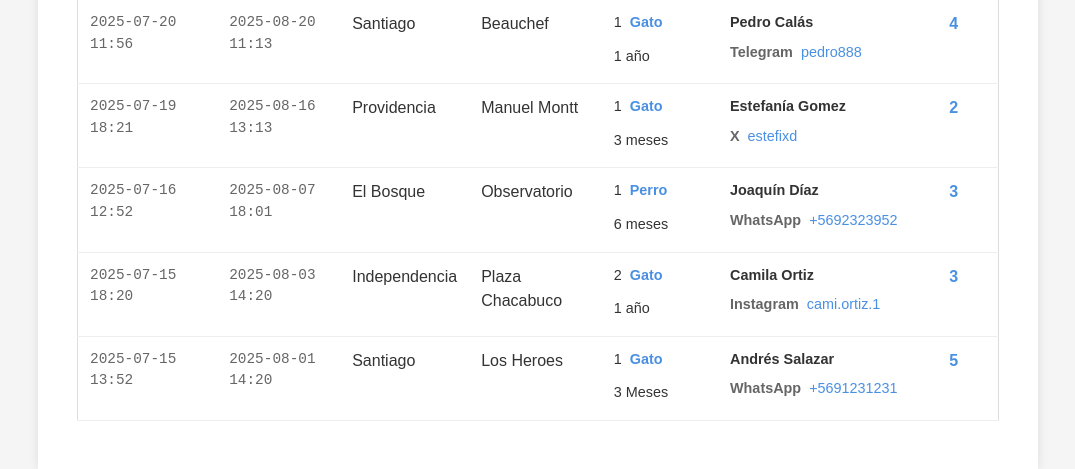
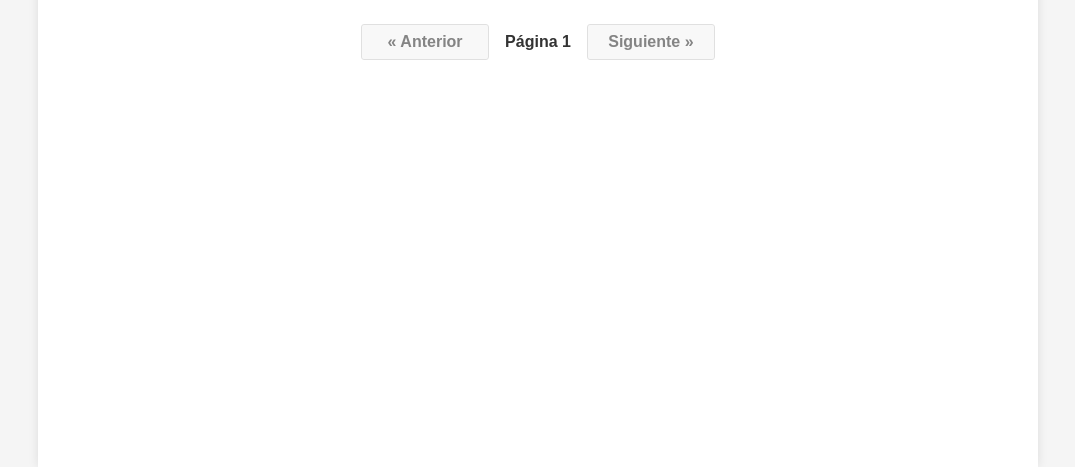
Before and after one commit to aab626/desarrollo_web_augusto_aguayo, a Flask app: page /listings in a window 1280 px wide. Shown: the part 333-802 px from the top of the page, without its empty margins (102-1177 px from the left). Run offline with Flask 3, Linux system fonts and the light colour scheme.

Commit message:
working listing and pagination with db
also fixed some issues with posting a new listing

```diff
--- a/app.py
+++ b/app.py
@@ -9,6 +9,7 @@
 
 UPLOAD_FOLDER = 'static/uploads'
 LISTINGS_IN_INDEX = 5
+LISTINGS_PER_PAGE = 5
 
 app = Flask(__name__)
 app.config['UPLOAD_FOLDER'] = Path(UPLOAD_FOLDER)
@@ -25,7 +26,7 @@
             listing_success = False
 
         last_listings = db.get_last_listings(LISTINGS_IN_INDEX)
-        last_listings_photo = {l.get('id'): db.get_first_photo_by_listing_id(l.get('id')) for l in last_listings}
+        last_listings_photo = {l.id: db.get_first_photo_by_listing_id(l.id) for l in last_listings}
         return render_template('index.html.j2', listings=last_listings, photo_dict=last_listings_photo, listing_success=listing_success)
 
 # New post form
@@ -48,7 +49,7 @@
         valid_status, failed_validations = validate_listing(request.form, request.files)
         if valid_status:
             img_filenames = []
-            for field, upload in request.files.items():
+            for _field, upload in request.files.items():
                 if not upload or not upload.filename:
                     continue
 
@@ -87,13 +88,20 @@
                             failed_validations=failed_validations
                             )
 
-    return render_template('new_listing.html.j2', regions_data=db.get_regions_data())
+    elif request.method == 'GET':
+        return render_template('new_listing.html.j2', regions_data=db.get_regions_data())
 
 # List posts
 @app.route('/listings', methods=['GET'])
 def listings():
     if request.method == 'GET':
-        return render_template('listings.html.j2')
+        try:
+            page = int(request.args.get('page', 1))
+        except Exception:
+            page = 1
+
+        page_data = db.get_listings_by_page(page, LISTINGS_PER_PAGE)
+        return render_template('listings.html.j2', page_data=page_data)
 
 # Statistics (placeholder)
 @app.route('/statistics', methods=['GET'])
--- a/static/css/style.css
+++ b/static/css/style.css
@@ -446,6 +446,41 @@
 }
 
 
+/* Pagination */
+.pagination {
+    display: flex;
+    justify-content: center;
+    margin: 1.5rem 0;
+}
+
+.pagination-buttons {
+    display: flex;
+    gap: 1rem;
+    align-items: center;
+    flex-wrap: wrap;
+    justify-content: center;
+}
+
+.pagination-form {
+    margin: 0;
+}
+
+.btn-page {
+    min-width: 8rem;
+    font-weight: bold;
+}
+
+.btn-page[disabled] {
+    opacity: 0.6;
+    cursor: not-allowed;
+}
+
+.pagination-status {
+    font-weight: bold;
+    /* color: hsl(212, 67%, 33%); */
+}
+
+
 /* Post Detail Page */
 .post-container {
     border-radius: 5px;
--- a/static/js/newpost-form-handler.js
+++ b/static/js/newpost-form-handler.js
@@ -2,7 +2,7 @@
 const DEFAULT_OPTION_REGION = "--- SELECCIONE REGIÓN ---";
 const DEFAULT_OPTION_MUNICIPALITY = "--- SELECCIONE COMUNA ---";
 const DEFAULT_OPTION_CONTACT_METHOD = '--- SELECCIONE MÉTODO ---';
-const CONTACT_METHODS = [DEFAULT_OPTION_CONTACT_METHOD, 'WhatsApp', 'Telegram', 'X', 'Instagram', 'TikTok', 'Otra'];
+const CONTACT_METHODS = [DEFAULT_OPTION_CONTACT_METHOD, 'WhatsApp', 'Telegram', 'X', 'Instagram', 'TikTok', 'Otro'];
 const PET_TYPES = ["perro", "gato"];
 const PET_AGE_UNITS = ['meses', 'annos'];
 const MIN_DELIVERY_TIME = new Date(Date.now() + (3 * 60 * 60 * 1000));;
--- a/templates/listings.html.j2
+++ b/templates/listings.html.j2
@@ -2,6 +2,7 @@
 {% block title %} Estadísticas {% endblock %}
 
 {% block main_content %}
+{# {{page_data}} #}
 <h2 class="section-title">Avisos Publicados</h2>
 
 <!-- Location data -->
@@ -26,113 +27,68 @@
     </thead>
     <tbody>
     <tbody>
-
+        {% for listing in page_data.data %}
             <tr class="table-row">
-            <td class="table-cell date-cell">2025-07-20 11:56</td>
-            <td class="table-cell date-cell">2025-08-20 11:13</td>
-            <td class="table-cell">Santiago</td>
-            <td class="table-cell">Beauchef</td>
+                <td class="table-cell date-cell">{{ listing.fecha_ingreso }}</td>
+                <td class="table-cell date-cell">{{ listing.fecha_entrega }}</td>
+                <td class="table-cell">{{ listing.comuna.nombre }}</td>
+                <td class="table-cell">{{ listing.sector }}</td>
                 <td class="table-cell pet-info">
-                <div class="pet-quantity">1</div>
-                <div class="pet-type">Gato</div>
-                <div class="pet-age">1 año</div>
+                    <div class="pet-quantity">{{ listing.cantidad }}</div>
+                    <div class="pet-type">{{ listing.tipo|capitalize }}</div>
+                    <div class="pet-age">
+                        {{listing.edad}}
+                        {% if listing.edad == 1 %}
+                            {% if listing.unidad_medida == "a" %}año
+                            {% elif listing.unidad_medida == "m" %}mes
+                            {% else %}ERROR
+                            {% endif %}
+                        {% else %}
+                            {% if listing.unidad_medida == "a" %}años
+                            {% elif listing.unidad_medida == "m" %}meses
+                            {% else %}ERROR
+                            {% endif %}
+                        {% endif %}
+                    </div>
                 </td>
                 <td class="table-cell contact-info">
-                <div class="contact-name">Pedro Calás</div>
+                    <div class="contact-name">{{ listing.nombre }}</div>
 
                     <div class="contact-method">
-                    <div class="contact-type">Telegram</div>
-                    <div class="contact-value">pedro888</div>
+                        <div class="contact-type">{{ listing.contactos[0].nombre|capitalize }}</div>
+                        <div class="contact-value">{{ listing.contactos[0].identificador }}</div>
                     </div>
                 </td>
-            <td class="table-cell photo-count">4</td>
+                <td class="table-cell photo-count">{{ listing.fotos|length }}</td>
             </tr>
-
-        <tr class="table-row">
-            <td class="table-cell date-cell">2025-07-19 18:21</td>
-            <td class="table-cell date-cell">2025-08-16 13:13</td>
-            <td class="table-cell">Providencia</td>
-            <td class="table-cell">Manuel Montt</td>
-            <td class="table-cell pet-info">
-                <div class="pet-quantity">1</div>
-                <div class="pet-type">Gato</div>
-                <div class="pet-age">3 meses</div>
-            </td>
-            <td class="table-cell contact-info">
-                <div class="contact-name">Estefanía Gomez</div>
-
-                <div class="contact-method">
-                    <div class="contact-type">X</div>
-                    <div class="contact-value">estefixd</div>
-                </div>
-            </td>
-            <td class="table-cell photo-count">2</td>
-        </tr>
-
-        <tr class="table-row">
-            <td class="table-cell date-cell">2025-07-16 12:52</td>
-            <td class="table-cell date-cell">2025-08-07 18:01</td>
-            <td class="table-cell">El Bosque</td>
-            <td class="table-cell">Observatorio</td>
-            <td class="table-cell pet-info">
-                <div class="pet-quantity">1</div>
-                <div class="pet-type">Perro</div>
-                <div class="pet-age">6 meses</div>
-            </td>
-            <td class="table-cell contact-info">
-                <div class="contact-name">Joaquín Díaz</div>
-
-                <div class="contact-method">
-                    <div class="contact-type">WhatsApp</div>
-                    <div class="contact-value">+5692323952</div>
-                </div>
-            </td>
-            <td class="table-cell photo-count">3</td>
-        </tr>
-
-        <tr class="table-row">
-            <td class="table-cell date-cell">2025-07-15 18:20</td>
-            <td class="table-cell date-cell">2025-08-03 14:20</td>
-            <td class="table-cell">Independencia</td>
-            <td class="table-cell">Plaza Chacabuco</td>
-            <td class="table-cell pet-info">
-                <div class="pet-quantity">2</div>
-                <div class="pet-type">Gato</div>
-                <div class="pet-age">1 año</div>
-            </td>
-            <td class="table-cell contact-info">
-                <div class="contact-name">Camila Ortiz</div>
-
-                <div class="contact-method">
-                    <div class="contact-type">Instagram</div>
-                    <div class="contact-value">cami.ortiz.1</div>
-                </div>
-            </td>
-            <td class="table-cell photo-count">3</td>
-        </tr>
-
-        <tr class="table-row">
-            <td class="table-cell date-cell">2025-07-15 13:52</td>
-            <td class="table-cell date-cell">2025-08-01 14:20</td>
-            <td class="table-cell">Santiago</td>
-            <td class="table-cell">Los Heroes</td>
-            <td class="table-cell pet-info">
-                <div class="pet-quantity">1</div>
-                <div class="pet-type">Gato</div>
-                <div class="pet-age">3 Meses</div>
-            </td>
-            <td class="table-cell contact-info">
-                <div class="contact-name">Andrés Salazar</div>
-
-                <div class="contact-method">
-                    <div class="contact-type">WhatsApp</div>
-                    <div class="contact-value">+5691231231</div>
-                </div>
-            </td>
-            <td class="table-cell photo-count">5</td>
-        </tr>
+        {% endfor %}
     </tbody>
 </table>
+
+<nav class="pagination">
+    <div class="pagination-buttons">
+        <form class="pagination-form" action="{{ url_for('listings') }}" method="get">
+            {% if page_data.has_prev_page %}
+                <input type="hidden" name="page" value="{{ page_data.prev_page }}">
+                <button type="submit" class="btn btn-secondary btn-page" id="listing-prev-page-button">« Anterior</button>
+            {% else %}
+                <button type="button" class="btn btn-secondary btn-page" id="listing-prev-page-button" disabled>« Anterior</button>
+            {% endif %}
+        </form>
+
+        <span class="pagination-status">Página {{ page_data.page }}</span>
+
+        <form class="pagination-form" action="{{ url_for('listings') }}" method="get">
+            {% if page_data.has_next_page %}
+                <input type="hidden" name="page" value="{{ page_data.next_page }}">
+                <button type="submit" class="btn btn-secondary btn-page" id="listing-next-page-button">Siguiente »</button>
+            {% else %}
+                <button type="button" class="btn btn-secondary btn-page" id="listing-next-page-button" disabled>Siguiente »</button>
+            {% endif %}
+        </form>
+    </div>
+</nav>
+
 {% endblock %}
 
 {% block body_scripts %}
--- a/templates/new_listing.html.j2
+++ b/templates/new_listing.html.j2
@@ -164,7 +164,7 @@
                             <option value="X" {% if failed_form.get('contact-method-' ~ i, '') == 'X' %}selected{% endif %}>X</option>
                             <option value="Instagram" {% if failed_form.get('contact-method-' ~ i, '') == 'Instagram' %}selected{% endif %}>Instagram</option>
                             <option value="TikTok" {% if failed_form.get('contact-method-' ~ i, '') == 'TikTok' %}selected{% endif %}>TikTok</option>
-                            <option value="Otra" {% if failed_form.get('contact-method-' ~ i, '') == 'Otra' %}selected{% endif %}>Otra</option>
+                            <option value="Otro" {% if failed_form.get('contact-method-' ~ i, '') == 'Otro' %}selected{% endif %}>Otro</option>
                         </select>
 
                     <input
@@ -274,7 +274,7 @@
             <div id="form-photos-container" class="photos-container{% if 'validate_images' in failed_validations %} form-error-indicator{% endif %}">
                 {% for i in range(0, 5) %}
                     <div class="photo-row" id="form-photo-{{ i }}"
-                    {# hidden #}
+                    {% if i > 0 %}hidden {% endif %}
                     >
                         <label class="form-label" for="form-photo-{{ i }}-input">Foto {{ i + 1 }}</label>
                         <input
@@ -284,7 +284,7 @@
 
                         <button
                             class="btn btn-secondary btn-small" id="form-photo-{{ i }}-more-button" type="button"
-                            {# hidden #}
+                            hidden
                         >
                         Agregar otra foto
                         </button>
```
Also changed, not shown: database/db.py (+45 -9 lines), templates/index.html.j2 (+7 -7 lines), utils/mappers.py (deleted, +0 -53 lines). Lines whose indentation alone changed are shown as unchanged.
